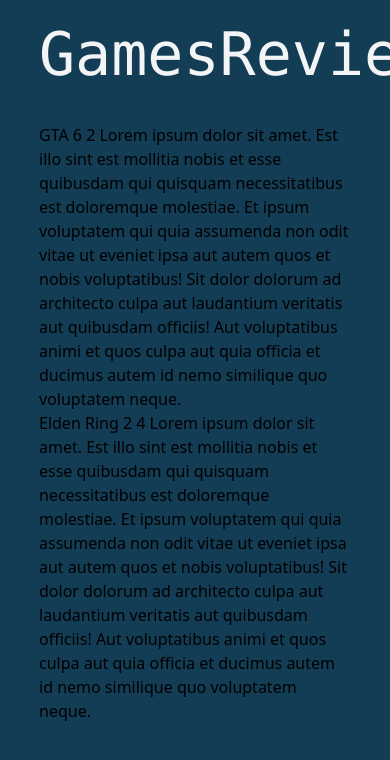
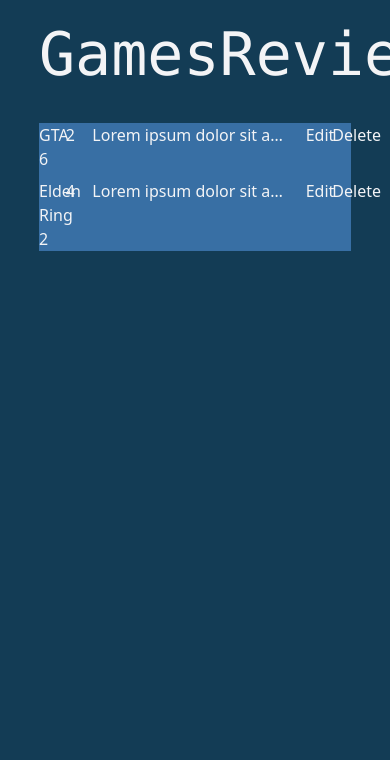
Before and after one commit to oskarilindroos/gamereviews-webapp, a React (Vite) app in the folder frontend/: page /user/1/reviews in a window 390 px wide. Shown: the top 760 px of the page. Built offline with nearby package versions, Linux system fonts and the light colour scheme.

Commit message:
First iteration of responsive grid

```diff
--- a/frontend/src/Components/UserReview.tsx
+++ b/frontend/src/Components/UserReview.tsx
@@ -4,9 +4,34 @@
 }
 
 const UserReview = ({ review }: props) => {
-    const { gameTitle, reviewText, score } = review;
+    const { gameTitle, reviewText, score, reviewId, gameId } = review;
     return (
-        <div>{gameTitle} {score} {reviewText}</div>
+        <>
+            <div className="">
+                {gameTitle}
+            </div>
+
+            <div className="">
+                {score}
+            </div>
+
+            <div className="col-span-8 ">
+                <p className="truncate">
+                    {reviewText}
+                </p>
+            </div>
+
+            <div className="">
+                Edit
+            </div>
+
+            <div className="">
+                <button onClick={() => {/* TODO: Call DELETE endpoint */ }}>
+                    Delete
+                </button>
+
+            </div>
+        </>
     )
 }
 
--- a/frontend/src/Pages/UserReviewPage.tsx
+++ b/frontend/src/Pages/UserReviewPage.tsx
@@ -8,19 +8,21 @@
 const dummyData: UserReviewData[] = [
     {
         score: 2,
-        userName: "elonmusk",
         reviewText: `Lorem ipsum dolor sit amet. Est illo sint est mollitia nobis et esse quibusdam qui quisquam necessitatibus est doloremque molestiae. Et ipsum voluptatem qui quia assumenda non odit vitae ut eveniet ipsa aut autem quos et nobis voluptatibus!
 
         Sit dolor dolorum ad architecto culpa aut laudantium veritatis aut quibusdam officiis! Aut voluptatibus animi et quos culpa aut quia officia et ducimus autem id nemo similique quo voluptatem neque.`,
-        gameTitle: "GTA 6"
+        gameTitle: "GTA 6",
+        gameId: "0",
+        reviewId: "0"
     },
     {
         score: 4,
-        userName: "elonmusk",
         reviewText: `Lorem ipsum dolor sit amet. Est illo sint est mollitia nobis et esse quibusdam qui quisquam necessitatibus est doloremque molestiae. Et ipsum voluptatem qui quia assumenda non odit vitae ut eveniet ipsa aut autem quos et nobis voluptatibus!
 
         Sit dolor dolorum ad architecto culpa aut laudantium veritatis aut quibusdam officiis! Aut voluptatibus animi et quos culpa aut quia officia et ducimus autem id nemo similique quo voluptatem neque.`,
-        gameTitle: "Elden Ring 2"
+        gameTitle: "Elden Ring 2",
+        gameId: "1",
+        reviewId: "0"
     }
 ]
 
@@ -29,8 +31,10 @@
     const { userId } = useParams()
     // TODO: Fetch actual username and reviews from API based on user ID
     return (
-        <div>
-            {dummyData.map((item, index) => <UserReview key={index} review={item}></UserReview>)}
+        <div className=" text-gray-100">
+            <div className="grid grid-cols-12 gap-2 bg-bice-blue">
+                {dummyData.map((item, index) => <UserReview key={index} review={item}></UserReview>)}
+            </div>
         </div>
     )
 }
```
Also changed, not shown: frontend/src/Types.ts (+7 -1 lines).
